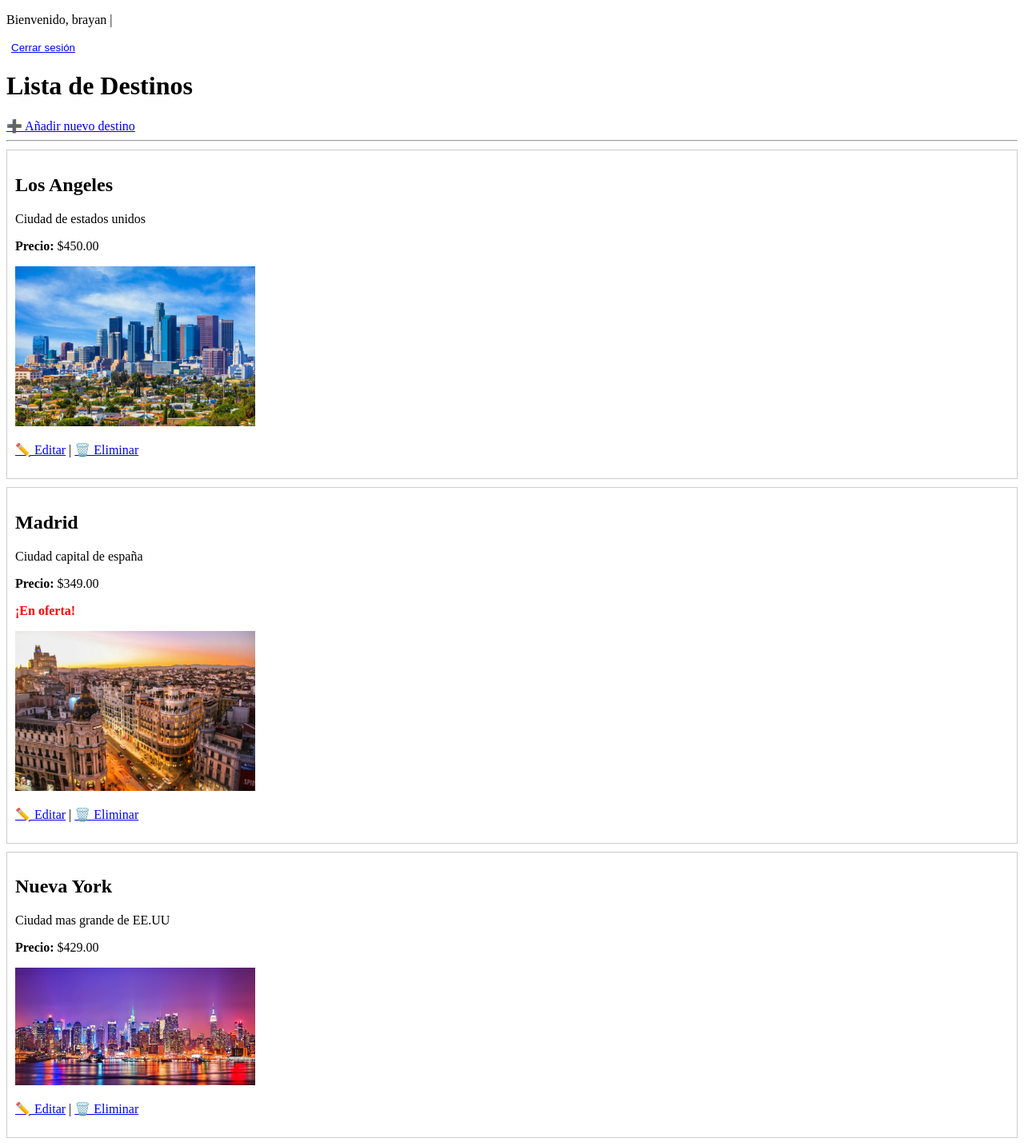
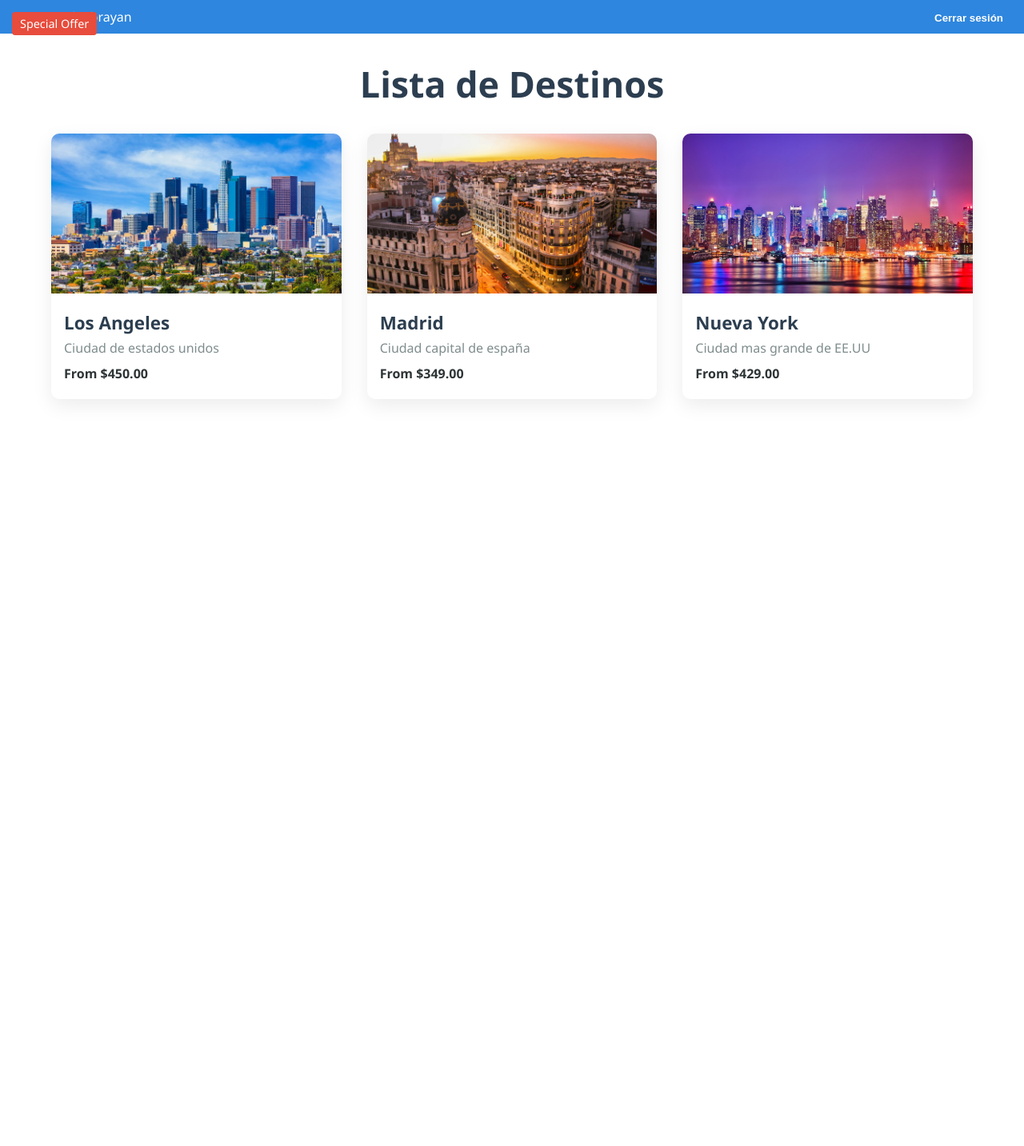
Before and after one commit to Andhyb/Programaci-n-Web-2-Teor-a-B, a Django app: page /destinos/ in a window 1280 px wide. Shown: the whole page at 80% size. After the commit the page ends 502 px from the top, so only its background shows below. Run offline with Django 5.2, Linux system fonts and the light colour scheme; a user stored in the database is signed in; data comes from the database, SQL or seed files in the repository; both versions use the stored data as it was after the commit.

Commit message:
Corrección de errores finales y agrego css final

```diff
--- a/Laboratorio6/destinos/static/css/estilos.css
+++ b/Laboratorio6/destinos/static/css/estilos.css
@@ -1,46 +1,77 @@
 body {
     font-family: 'Segoe UI', sans-serif;
     margin: 0;
-    background: #f4f6f8;
+    padding: 0;
+    background: #fff;
     color: #333;
 }
 
-header {
-    background: #2e86de;
-    color: white;
-    padding: 1rem 2rem;
-    display: flex;
-    justify-content: space-between;
-    align-items: center;
+h1 {
+    text-align: center;
+    font-size: 2.8rem;
+    margin-top: 2rem;
+    color: #2c3e50;
 }
 
-header h1 a {
-    color: white;
-    text-decoration: none;
+.container {
+    width: 90%;
+    max-width: 1200px;
+    margin: 2rem auto;
 }
 
-nav ul {
-    list-style: none;
-    margin: 0;
-    padding: 0;
-    display: flex;
-    gap: 1rem;
+.grid {
+    display: grid;
+    grid-template-columns: repeat(auto-fit, minmax(280px, 1fr));
+    gap: 2rem;
 }
 
-nav a {
-    color: white;
-    text-decoration: none;
-    font-weight: bold;
+.card {
+    background: #fff;
+    border: none;
+    box-shadow: 0 8px 24px rgba(0, 0, 0, 0.08);
+    border-radius: 10px;
+    overflow: hidden;
+    transition: transform 0.2s ease-in-out;
 }
 
-main {
-    padding: 2rem;
+.card:hover {
+    transform: translateY(-5px);
 }
 
-footer {
-    background: #2e86de;
+.card img {
+    width: 100%;
+    height: 200px;
+    object-fit: cover;
+}
+
+.card-body {
+    padding: 1rem;
+}
+
+.card-body h3 {
+    margin: 0;
+    font-size: 1.4rem;
+    color: #2c3e50;
+}
+
+.card-body p {
+    margin: 5px 0;
+    color: #7f8c8d;
+}
+
+.card-body .precio {
+    font-weight: bold;
+    color: #2d3436;
+    margin-top: 10px;
+}
+
+.card-body .oferta {
+    position: absolute;
+    background: #e74c3c;
     color: white;
-    text-align: center;
-    padding: 1rem;
-    margin-top: 2rem;
+    padding: 5px 10px;
+    top: 15px;
+    left: 15px;
+    font-size: 0.9rem;
+    border-radius: 4px;
 }
--- a/Laboratorio6/destinos/templates/destinos/agregar_destino.html
+++ b/Laboratorio6/destinos/templates/destinos/agregar_destino.html
@@ -1,7 +1,9 @@
+{% load static %}
 <!DOCTYPE html>
 <html>
 <head>
     <title>Añadir Destino Turístico</title>
+    <link rel="stylesheet" href="{% static 'css/estilos.css' %}">
 </head>
 <body>
     <h1>Nuevo Destino</h1>
--- a/Laboratorio6/destinos/templates/destinos/editar_destino.html
+++ b/Laboratorio6/destinos/templates/destinos/editar_destino.html
@@ -1,7 +1,9 @@
+{% load static %}
 <!DOCTYPE html>
 <html>
 <head>
     <title>Editar Destino</title>
+    <link rel="stylesheet" href="{% static 'css/estilos.css' %}">
 </head>
 <body>
     <h1>Editar Destino</h1>
--- a/Laboratorio6/destinos/templates/destinos/eliminar_destino.html
+++ b/Laboratorio6/destinos/templates/destinos/eliminar_destino.html
@@ -1,7 +1,9 @@
+{% load static %}
 <!DOCTYPE html>
 <html>
 <head>
     <title>Eliminar Destino</title>
+    <link rel="stylesheet" href="{% static 'css/estilos.css' %}">
 </head>
 <body>
     <h1>¿Estás seguro que deseas eliminar "{{ destino.nombreCiudad }}"?</h1>
--- a/Laboratorio6/destinos/templates/destinos/lista_destinos.html
+++ b/Laboratorio6/destinos/templates/destinos/lista_destinos.html
@@ -1,53 +1,48 @@
+{% load static %}
 <!DOCTYPE html>
 <html lang="es">
 <head>
     <meta charset="UTF-8">
-    <title>Destinos Turísticos</title>
+    <title>Destinos</title>
+    <link rel="stylesheet" href="{% static 'css/estilos.css' %}">
 </head>
 <body>
 
 {% if user.is_authenticated %}
-    <p>
-        Bienvenido, {{ user.username }} |
-        <form method="post" action="{% url 'logout' %}" style="display:inline;">
+    <div style="background: #2e86de; color: white; padding: 10px 20px; display: flex; justify-content: space-between; align-items: center;">
+        <span>Bienvenido, {{ user.username }}</span>
+        <form method="post" action="{% url 'logout' %}">
             {% csrf_token %}
-            <button type="submit" style="background:none; border:none; color:blue; text-decoration:underline; cursor:pointer;">
-                Cerrar sesión
-            </button>
+            <button type="submit" style="background: transparent; border: none; color: white; font-weight: bold; cursor: pointer;">Cerrar sesión</button>
         </form>
-    </p>
+    </div>
 {% else %}
-    <a href="{% url 'login' %}">Iniciar sesión</a> |
-    <a href="{% url 'registro' %}">Registrarse</a>
+    <div style="background: #2e86de; color: white; padding: 10px 20px; display: flex; justify-content: flex-end; gap: 15px;">
+        <a href="{% url 'login' %}" style="color: white; font-weight: bold;">Iniciar sesión</a>
+        <a href="{% url 'registro' %}" style="color: white; font-weight: bold;">Registrarse</a>
+    </div>
 {% endif %}
 
     <h1>Lista de Destinos</h1>
-
-    <a href="{% url 'agregar_destino' %}">➕ Añadir nuevo destino</a>
-    <hr>
-
-    {% for destino in destinos %}
-        <div style="border: 1px solid #ccc; padding: 10px; margin: 10px 0;">
-            <h2>{{ destino.nombreCiudad }}</h2>
-            <p>{{ destino.descripcionCiudad }}</p>
-            <p><strong>Precio:</strong> ${{ destino.precioTour }}</p>
-
-            {% if destino.ofertaTour %}
-                <p style="color: red;"><strong>¡En oferta!</strong></p>
-            {% endif %}
-
-            {% if destino.imagenCiudad %}
-                <img src="{{ destino.imagenCiudad.url }}" width="300" alt="Imagen de {{ destino.nombreCiudad }}">
-            {% endif %}
-
-            <p>
-                <a href="{% url 'editar_destino' destino.id %}">✏️ Editar</a> |
-                <a href="{% url 'eliminar_destino' destino.id %}">🗑️ Eliminar</a>
-            </p>
+    <div class="container">
+        <div class="grid">
+            {% for destino in destinos %}
+                <div class="card">
+                    {% if destino.imagenCiudad %}
+                        <img src="{{ destino.imagenCiudad.url }}" alt="{{ destino.nombreCiudad }}">
+                    {% endif %}
+                    <div class="card-body">
+                        {% if destino.ofertaTour %}
+                            <div class="oferta">Special Offer</div>
+                        {% endif %}
+                        <h3>{{ destino.nombreCiudad }}</h3>
+                        <p>{{ destino.descripcionCiudad }}</p>
+                        <p class="precio">From ${{ destino.precioTour }}</p>
+                    </div>
+                </div>
+            {% endfor %}
         </div>
-    {% empty %}
-        <p>No hay destinos registrados aún.</p>
-    {% endfor %}
+    </div>
 
 </body>
 </html>
--- a/Laboratorio6/destinos/templates/destinos/login.html
+++ b/Laboratorio6/destinos/templates/destinos/login.html
@@ -1,7 +1,9 @@
+{% load static %}
 <!DOCTYPE html>
 <html>
 <head>
     <title>Iniciar Sesión</title>
+    <link rel="stylesheet" href="{% static 'css/estilos.css' %}">
 </head>
 <body>
     <h1>Login</h1>
--- a/Laboratorio6/destinos/templates/destinos/registro.html
+++ b/Laboratorio6/destinos/templates/destinos/registro.html
@@ -1,7 +1,9 @@
+{% load static %}
 <!DOCTYPE html>
 <html>
 <head>
     <title>Registro de Usuario</title>
+    <link rel="stylesheet" href="{% static 'css/estilos.css' %}">
 </head>
 <body>
     <h1>Registrarse</h1>
```
Also changed, not shown: Laboratorio6/db.sqlite3, Laboratorio6/media/imagenes_destinos/nueva_york.jpg (added).
